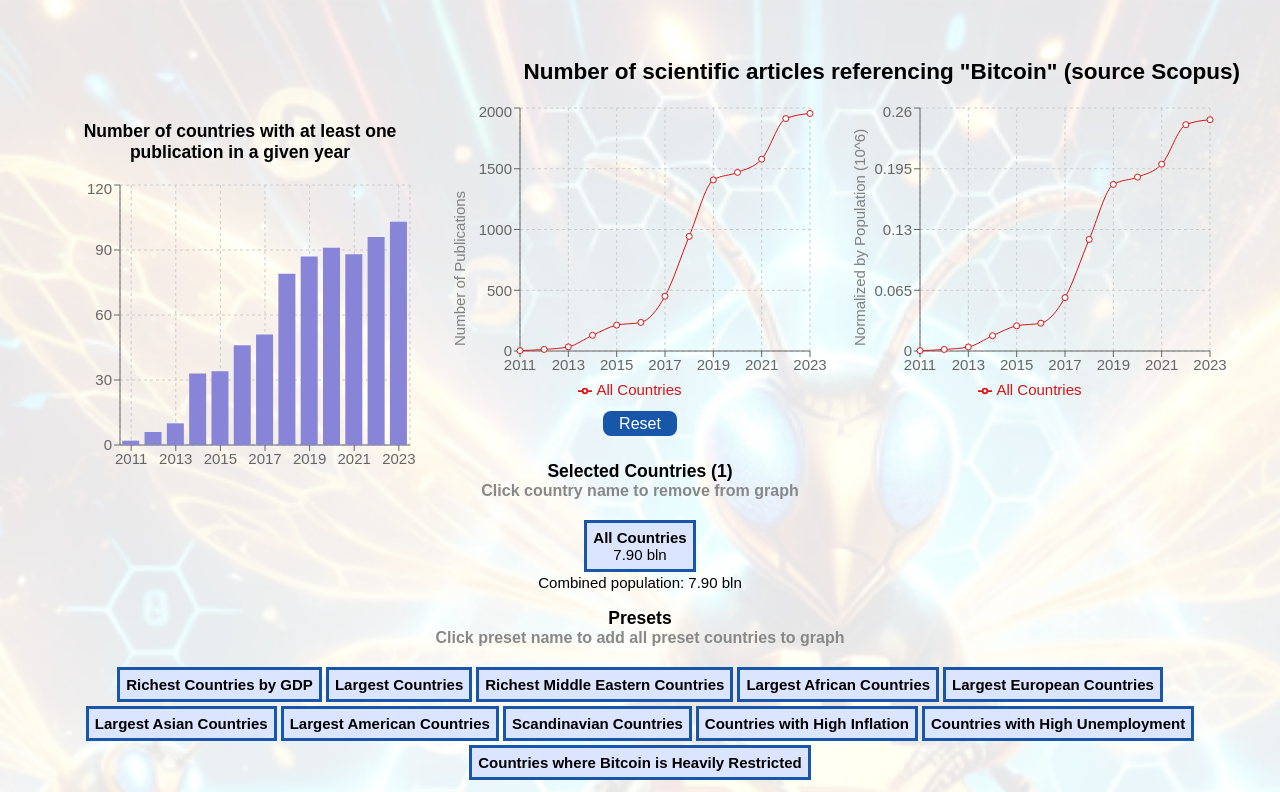
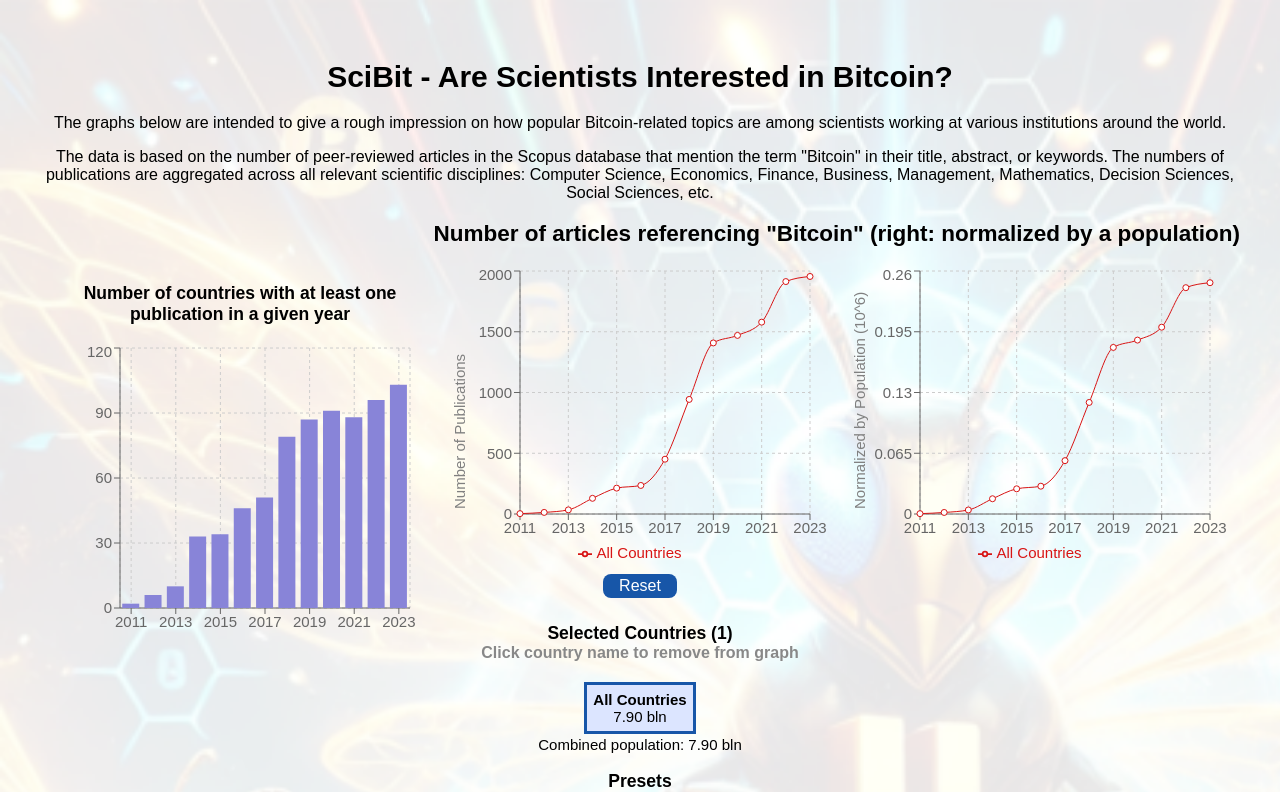
Before and after one commit to WojOgi/scibit, a React (Vite) app: page / in a window 1280 px wide. Shown: the top 792 px of the page. Built offline with nearby package versions, Linux system fonts and the light colour scheme.

Commit message:
added a short website description

```diff
--- a/src/components/layout/header/Header.tsx
+++ b/src/components/layout/header/Header.tsx
@@ -1,13 +1,30 @@
 export default function Header() {
   return (
     <>
+      <h1>SciBit - Are Scientists Interested in Bitcoin?</h1>
+      <section>
+        <p>
+          The graphs below are intended to give a rough impression on how
+          popular Bitcoin-related topics are among scientists working at various
+          institutions around the world.
+        </p>
+        <p>
+          The data is based on the number of peer-reviewed articles in the
+          Scopus database that mention the term "Bitcoin" in their title,
+          abstract, or keywords. The numbers of publications are aggregated
+          across all relevant scientific disciplines: Computer Science,
+          Economics, Finance, Business, Management, Mathematics, Decision
+          Sciences, Social Sciences, etc.
+        </p>
+      </section>
       <h2
         style={{
           display: "flex",
           justifyContent: "flex-end",
         }}
       >
-        Number of scientific articles referencing "Bitcoin" (source Scopus)
+        Number of articles referencing "Bitcoin" (right: normalized by a
+        population)
       </h2>
     </>
   );
--- a/src/styles/index.css
+++ b/src/styles/index.css
@@ -42,3 +42,9 @@
     background-image: url("bit_background1.png");
     background-size: cover;
 }
+
+p {
+    display: block;
+    margin-bottom: 10px;
+    font-size: 16px;
+}
```
